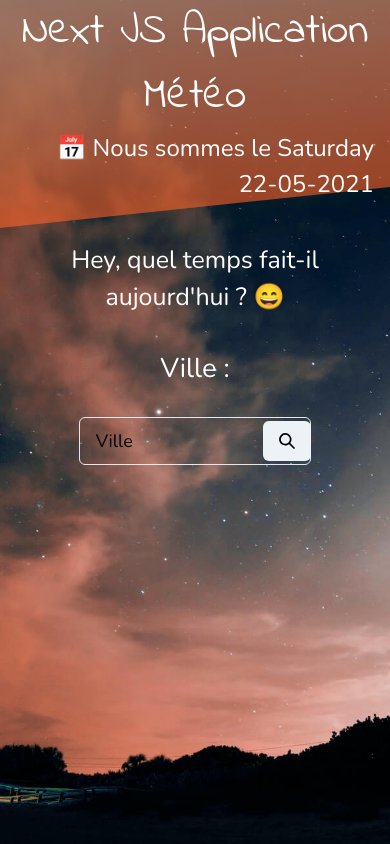
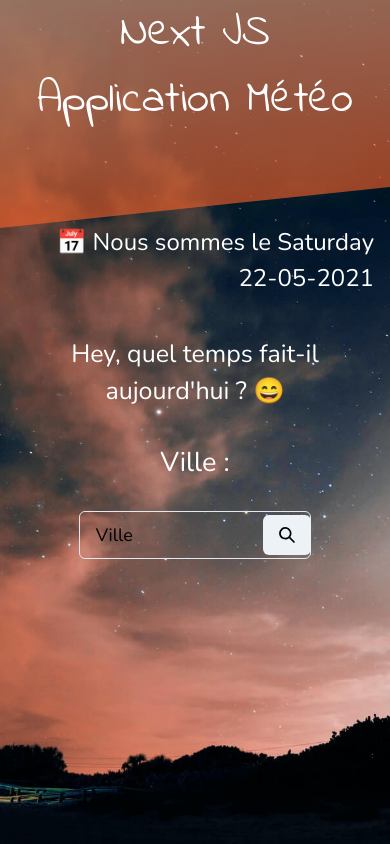
Before and after one commit to Jordane-Kraken/nextjs-weather, a Next.js app in the folder weather-app/: page / in a window 390 px wide. Built offline with nearby package versions, Linux system fonts and the light colour scheme.

Commit message:
css for mobile

```diff
--- a/weather-app/styles/Home.module.scss
+++ b/weather-app/styles/Home.module.scss
@@ -13,13 +13,10 @@
   right: 0;
   left: 0;
   width: 100%;
-  height: 25%;
+  height: 27%;
   background-image: linear-gradient(#F2B291, #ff6126);
   transform: skewY(-6deg);
   transform-origin: top left;
-  @media (max-width: 455px) {
-    height: 27%;
-  }
 }
 
 .title {
@@ -27,10 +24,11 @@
   color: white;
   font-size: 3.7em;
   font-family: 'Indie flower', sans-serif;
+  margin-bottom: 1em;
   @media (max-width: 455px) {
-    font-size: 2.7em;
+    font-size: 2.8em;
+    margin-bottom: 2em;
   }
-
 }
 
 .subtitle {
```
